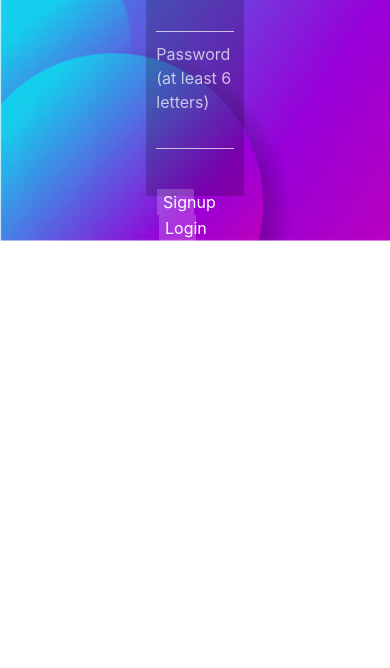
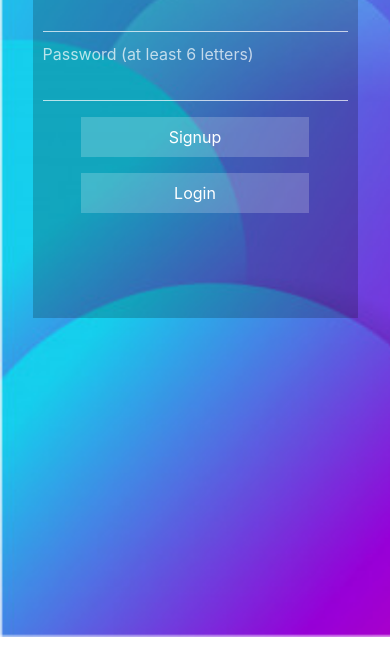
Before and after one commit to minori-fh/Bark, a website: page public/login.html in a window 390 px wide. Shown: the part 207-875 px from the top of the page. Before the commit the page ends 844 px from the top, so only its background shows below. Drawn offline with nearby package versions, Linux system fonts and the light colour scheme.

Commit message:
FIxed mobile responsiveness across the board for buttons, forms, navbars, html, etc. for better responsive layout

```diff
--- a/public/assets/css/style.css
+++ b/public/assets/css/style.css
@@ -1,5 +1,13 @@
+html {
+    height: 100%;
+}
 
-  .widget-right {
+body {
+    height: 100%;
+    margin: 0 auto;
+}
+
+.widget-right {
     width: 100% !important;
     box-shadow: none !important;
     border: 1px solid black;
@@ -7,7 +15,7 @@
 
 /* login css */
 
-#login-logo{
+#login-logo {
     text-align: center;
     margin-top: 8%;
     margin-bottom: 1%;
@@ -18,47 +26,39 @@
     margin-top: 1%;
 }
 
-
 #login-body {
     background-image: url("../images/login_bg.png");
     background-repeat: no-repeat;
     background-size: cover;
+    overflow: hidden;
 }
 
-#auth-form{
+#auth-form {
     background-color: rgba(0,0,0,0.2);
     padding: 10px;
-    width: 25%;
-    height: 300px;
+    height: 50vh;
     color: white;
     margin: 0 auto;
 }
 
-input{
+input {
     background: transparent;
     border: none;
     border-bottom: 1px solid  rgba(255, 255, 255, 0.7);
     width: 100%;
 }
 
-input:focus, input:active, input:hover{
+input:focus, input:active, input:hover {
     background-color: transparent !important;
     background: transparent !important;
 }
 
-label{
+label {
     margin-top: 10px;
 }
 
-#buttons{
-    padding: 1%;
-    width: 100%;
-    margin-top: 40px;
-}
-
-button{
-    width: 49%;
-    float: left;
+button {
+    width: 75%;
     background-color:  rgba(255,255,255,0.2);
     border: none;
     align-content: center;
@@ -69,15 +69,7 @@ label {
     color: rgba(255, 255, 255, 0.7);
 }
 
-#signup{
-    margin-right: 2px;
-}
-
-#login{
-    margin-left: 2px;
-}
-
-h2{
+h2 {
     text-align: center;
     padding-top: 5px;
     padding-bottom: 5px;
@@ -133,14 +125,14 @@ h2{
 }
 
 .actn-btn {
-    width: 100px;
+    width: 80%;
     background-color:  rgba(255,255,255,0.2);
     border: none;
     align-content: center;
     color: white;
 }
 
-#home-logo{
+#home-logo {
     display: inline-block;
     position: absolute;
     top: 0;
@@ -149,7 +141,7 @@ h2{
 
 }
 
-#home-header{
+#home-header {
     margin-left: 53px;
     font-family: 'Pacifico', cursive;
     font-size: 40px;
@@ -160,16 +152,13 @@ h2{
 
 #logo-col {
     padding: 0px;
-    padding-left: 2%;
 }
 
-.categories{
+.categories {
     margin-top: 2%;
-    padding-left: 1% !important;
-    padding-right: 1% !important;
 }
 
-#postContainer{
+#postContainer {
     margin-top: 2%;
 }
 
@@ -193,6 +182,10 @@ h2{
     margin-right: 2% !important;
 }
 
-#exampleModalLabel{
+#exampleModalLabel {
     font-family: 'Pacifico', cursive;
 }
+
+.navbar-toggler-icon {
+    background-image: url("../images/login_logo.png") !important;
+}
--- a/public/login.html
+++ b/public/login.html
@@ -1,5 +1,6 @@
 <!DOCTYPE html>
 <html lang="en">
+
 <head>
     <meta charset="UTF-8">
     <meta name="viewport" content="width=device-width, initial-scale=1.0">
@@ -7,46 +8,55 @@
     <title>BARK</title>
 
     <link href="https://fonts.googleapis.com/css?family=Pacifico&display=swap" rel="stylesheet">
-    <script
-    src="https://code.jquery.com/jquery-3.4.1.min.js"
-    integrity="sha256-CSXorXvZcTkaix6Yvo6HppcZGetbYMGWSFlBw8HfCJo="
-    crossorigin="anonymous"></script>
+    <script src="https://code.jquery.com/jquery-3.4.1.min.js"
+        integrity="sha256-CSXorXvZcTkaix6Yvo6HppcZGetbYMGWSFlBw8HfCJo=" crossorigin="anonymous"></script>
     <link rel="stylesheet" href="assets/css/style.css">
 
-    <link rel="stylesheet" href="https://stackpath.bootstrapcdn.com/bootstrap/4.3.1/css/bootstrap.min.css" integrity="sha384-ggOyR0iXCbMQv3Xipma34MD+dH/1fQ784/j6cY/iJTQUOhcWr7x9JvoRxT2MZw1T" crossorigin="anonymous">
+    <link rel="stylesheet" href="https://stackpath.bootstrapcdn.com/bootstrap/4.3.1/css/bootstrap.min.css"
+        integrity="sha384-ggOyR0iXCbMQv3Xipma34MD+dH/1fQ784/j6cY/iJTQUOhcWr7x9JvoRxT2MZw1T" crossorigin="anonymous">
 
 </head>
-<body id = "login-body">
 
-    <div id = "login-logo">
-        <img id = "logo" src = "assets/images/login_logo.png" width = "70px">
+<body id="login-body">
+
+    <div id="login-logo">
+        <img id="logo" src="assets/images/login_logo.png" width="70px">
     </div>
 
+    <div class="row no-gutters justify-content-center">
+        <div class="col-10 col-md-8 col-lg-5">
             <form id="auth-form">
                 <h2>Welcome</h2>
 
-        <label for="user-email" aria-label="email" >Email </label><br>
+                <label for="user-email" aria-label="email">Email </label><br>
                 <input type="email" id="user-email" name="email" required aria-required="true"><br>
                 <label for="user-password" aria-label="password">Password (at least 6 letters) </label><br>
-        <input type="password" id="user-password" name="local_pw" required min-length=6 aria-required="true"><br>
-        <div id = "buttons">
-            <button class="auth-btn" id = "signup">Signup</button>
-            <button class="auth-btn" id = "login">Login</button>
+                <input type="password" id="user-password" name="local_pw" required min-length=6
+                    aria-required="true"><br>
+                <div class="row no-gutters text-center">
+                    <div class="col-12 col-md-6">
+                        <button class="auth-btn mt-3 py-2" id="signup">Signup</button>
+                    </div>
+                    <div class="col-12 col-md-6">
+                        <button class="auth-btn mt-3 py-2" id="login">Login</button>
+                    </div>
                 </div>
             </form>
 
             <div class="msg-wrap hide">
                 <p id="message"></p>
             </div>
+        </div>
+    </div>
 
     <script>
-    $('.auth-btn').click(function(e){
+        $('.auth-btn').click(function (e) {
             e.preventDefault();
             $('#auth-form')[0].reportValidity();
 
             var action = $(this).text().toLocaleLowerCase();
 
-        if($('#auth-form')[0].checkValidity()) {
+            if ($('#auth-form')[0].checkValidity()) {
                 $("#logo").addClass("rotate-vert-center")
                 var user = {
                     email: $('#user-email').val(),
@@ -54,9 +64,8 @@
                 }
 
                 setTimeout(
-            function()
-            {
-                switch(action){
+                    function () {
+                        switch (action) {
                             case 'signup':
                                 signup(user)
                                 break;
@@ -73,30 +82,30 @@
             }
         });
 
-    function signup(payload){
-        $.post('/api/auth/signup', payload, function(response){
+        function signup(payload) {
+            $.post('/api/auth/signup', payload, function (response) {
                 console.log(response);
-            if(response.success){
+                if (response.success) {
                     location.reload();
                 }
-            else{
+                else {
                     displayMSG(response);
                 }
             });
         }
 
-    function login(payload){
-        $.post('/api/auth/login', payload, function(response){
+        function login(payload) {
+            $.post('/api/auth/login', payload, function (response) {
                 console.log(response);
-            if(response.success){
+                if (response.success) {
                     location.reload();
                 }
-            else{
+                else {
                     displayMSG(response);
                 }
             });
         }
-    function displayMSG (response){
+        function displayMSG(response) {
 
             $('#message').text(response.message)
             $(".msg-wrap").slideDown("slow");
@@ -104,4 +113,5 @@
     </script>
 
 </body>
+
 </html>
```
Also changed, not shown: public/home.html (+14 -16 lines). Lines whose indentation alone changed are shown as unchanged.
